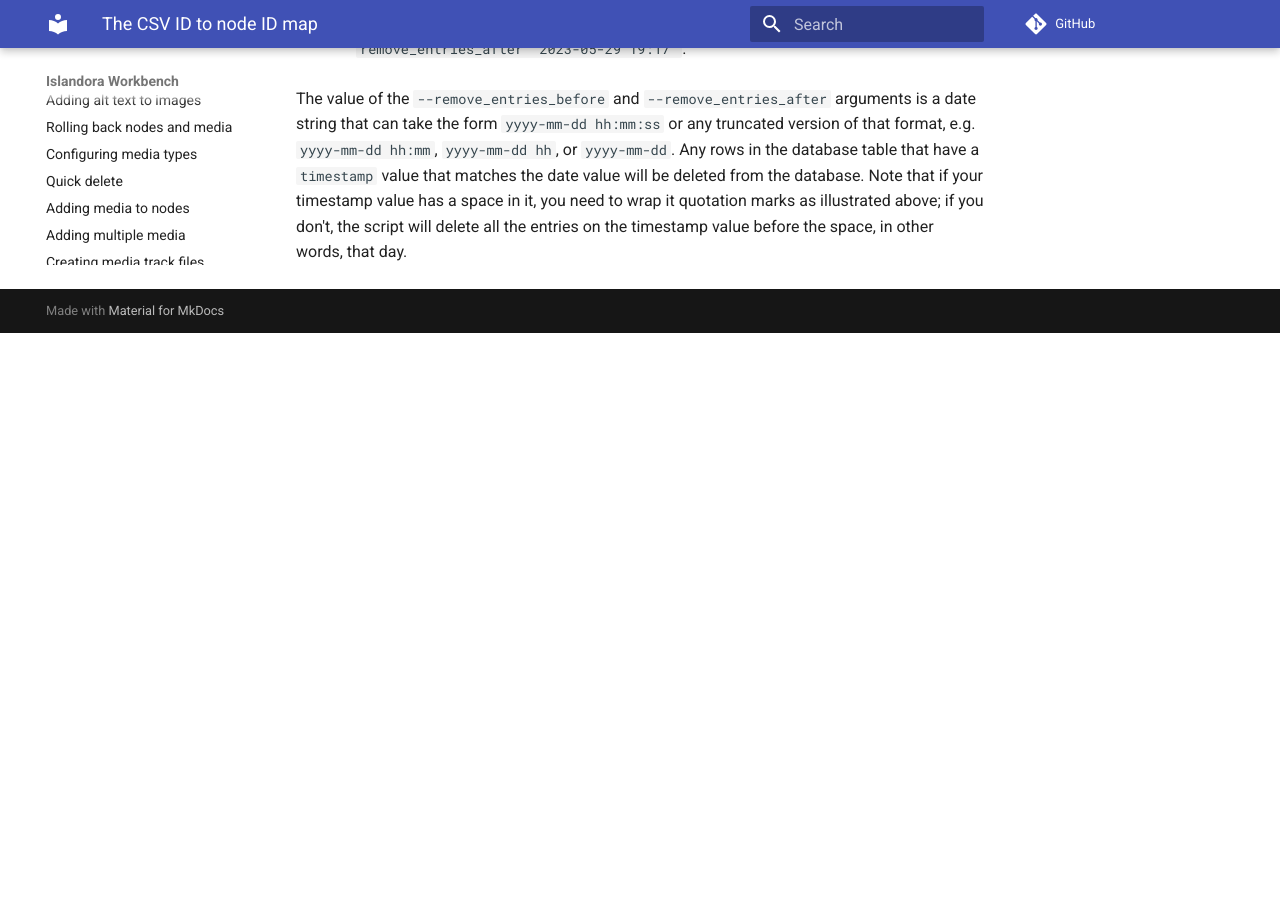
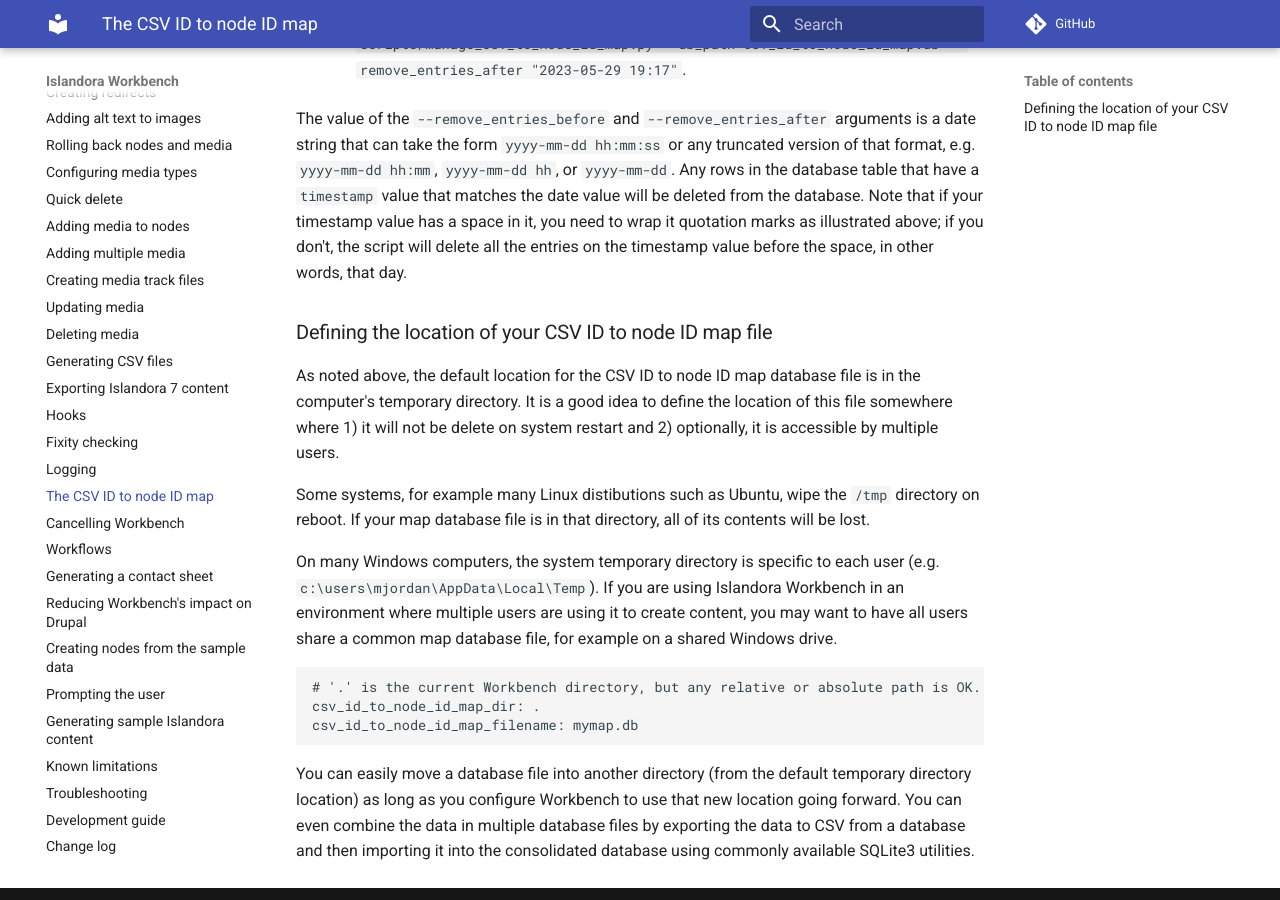
Before and after one commit to mjordan/islandora_workbench_docs, an MkDocs documentation site: the page built from docs/csv_id_to_node_id_map.md, in a window 1280 px wide and 900 px high, scrolled down 2562 px. Built offline with MkDocs 1.6.1 and Material for MkDocs 9.7.7, drawn with Linux system fonts in a browser that asks for light colours; comment, search, counter and statistics services are not loaded; before the commit the page ends 2895 px from its top, so only the background shows below that; some of the changed text lies outside the part shown.

Commit message:
Some tweaks.

````diff
--- a/docs/csv_id_to_node_id_map.md
+++ b/docs/csv_id_to_node_id_map.md
@@ -18,7 +18,8 @@
 One configuration setting applies to this feature, `csv_id_to_node_id_map_path`. By default, its value is `[your temporary directory]/csv_id_to_node_id_map.db` (see the [temp_dir](/islandora_workbench_docs/configuration/#miscellaneous-settings) config setting's documentation for more information on where that directory is). This default can be overridden in your config file. If you want to disable population of this database completely, set `csv_id_to_node_id_map_path` to `false`.
 
 !!! warning
-    Some systems clear out their temporary directories on restart. You may want to define the absolute path to your ID map database in the `csv_id_to_node_id_map_dir` configuration setting so it is stored in a location that will not get deleted on system restart.
+    Some systems clear out their temporary directories on restart. You may want to define the path to your ID map database in the `csv_id_to_node_id_map_dir` configuration setting so it is stored in a location that will not get deleted on system restart, and, if you wish, define the name of the database file in the `csv_id_to_node_id_map_filename` configuration setting as well. More information on doing this is provided below.
+
 
 The SQLite database contains one table, "csv_id_to_node_id_map". This table has five columns:
 
@@ -44,3 +45,20 @@
 
 
 The value of the `--remove_entries_before` and `--remove_entries_after` arguments is a date string that can take the form `yyyy-mm-dd hh:mm:ss` or any truncated version of that format, e.g. `yyyy-mm-dd hh:mm`, `yyyy-mm-dd hh`, or `yyyy-mm-dd`. Any rows in the database table that have a `timestamp` value that matches the date value will be deleted from the database. Note that if your timestamp value has a space in it, you need to wrap it quotation marks as illustrated above; if you don't, the script will delete all the entries on the timestamp value before the space, in other words, that day.
+
+
+### Defining the location of your CSV ID to node ID map file
+
+As noted above, the default location for the CSV ID to node ID map database file is in the computer's temporary directory. It is a good idea to define the location of this file somewhere where 1) it will not be delete on system restart and 2) optionally, it is accessible by multiple users.
+
+Some systems, for example many Linux distibutions such as Ubuntu, wipe the `/tmp` directory on reboot. If your map database file is in that directory, all of its contents will be lost.
+
+On many Windows computers, the system temporary directory is specific to each user (e.g. `c:\users\mjordan\AppData\Local\Temp`). If you are using Islandora Workbench in an environment where multiple users are using it to create content, you may want to have all users share a common map database file, for example on a shared Windows drive.
+
+```
+# '.' is the current Workbench directory, but any relative or absolute path is OK.
+csv_id_to_node_id_map_dir: .
+csv_id_to_node_id_map_filename: mymap.db
+```
+
+You can easily move a database file into another directory (from the default temporary directory location) as long as you configure Workbench to use that new location going forward. You can even combine the data in multiple database files by exporting the data to CSV from a database and then importing it into the consolidated database using commonly available SQLite3 utilities.
--- a/docs/recovery_mode.md
+++ b/docs/recovery_mode.md
@@ -1,4 +1,4 @@
-# Recovering from interrupted create tasks
+# Recovering from interrupted "create" tasks
 
 Islandora Workbench provides a way to recover from `create` tasks that fail part way through, whether the failure is caused by a fatal exception in Workbench, a network or Drupal server timeout, or as the result of [cancelling Workbench](/islandora_workbench_docs/cancelling).
 
@@ -8,7 +8,7 @@
 
 In this example, the first node created during the `create` job that failed has a node ID of 12687.
 
-Essentially, in recovery mode, Workbench reruns the `create` task but prior to ingesting a node, it queries the [CSV ID to node ID map](/islandora_workbench_docs/csv_id_to_node_id_map/). If it finds a row in the map (using the row's "id" value) it skips recreating it; if it doesn't find a row's ID in the map, it creates the node as usual. This works for input CSV where each row will produce one node, for compound items where the parent and all child items have their own rows, and for paged content created from directories.
+Essentially, in recovery mode, you rerun the interrupted `create` task but prior to ingesting a node, Workbench queries the [CSV ID to node ID map](/islandora_workbench_docs/csv_id_to_node_id_map/). If it finds a row in the map (using the row's "id" value) it skips recreating it; if it doesn't find a row's ID in the map, it creates the node as usual. This works for input CSV where each row will produce one node, for compound items where the parent and all child items have their own rows, and for paged content created from directories.
 
 The node ID of the first node created during the successful part of the task tells Workbench to perform its queries for CSV IDs starting at that node ID. Otherwise, a duplicate CSV ID in the map would prevent Workbench from reliably querying for that ID. The first node ID in the failed job can be found in your Workbench log.
 
@@ -18,4 +18,7 @@
     As an alternative to changing the configuration file of the failed job, you can also provide `recovery_mode_starting_from_node_id` as a command-line argument to Workbench, e.g. `./workbench --config mycreatejob.yml --recovery_mode_starting_from_node_id 12687`.
 
 !!! note
-    Also, In recovery mode, Workbench will create a new rollack configuration and CSV file using the same naming configuration but will add both a timestamp and "recovery_mode" to the filenames.
+    Also, In recovery mode, Workbench will create a new rollback configuration and CSV file using the same naming configuration but will add both a timestamp and "recovery_mode" to the filenames.
+
+!!! warning
+    In order for recovery mode to work, the rows for the items successfully ingested during the interrupted `create` task need to be in the CSV ID to node ID map. To prepare for using recovery mode, you should move the map's database file out of its default location with your temporary directory into a location that will ensure that the file will not be deleted on system reboot. Information on doing this is available in the documentation for the [CSV ID to node ID map](/islandora_workbench_docs/csv_id_to_node_id_map/#defining-the-location-of-your-csv-id-to-node-id-map-file).
--- a/mkdocs.yml
+++ b/mkdocs.yml
@@ -22,7 +22,7 @@
     - Creating paged, compound, and collection content: paged_and_compound.md
     - Creating nodes without media: nodes_only.md
     - Creating nodes from files: creating_nodes_from_files.md
-    - Recovering from interrupted create tasks: recovery_mode.md
+    - Recovering from interrupted "create" tasks: recovery_mode.md
     - Updating nodes: updating_nodes.md
     - Deleting nodes: deleting_nodes.md
     - Creating taxonomy terms: creating_taxonomy_terms.md
````
